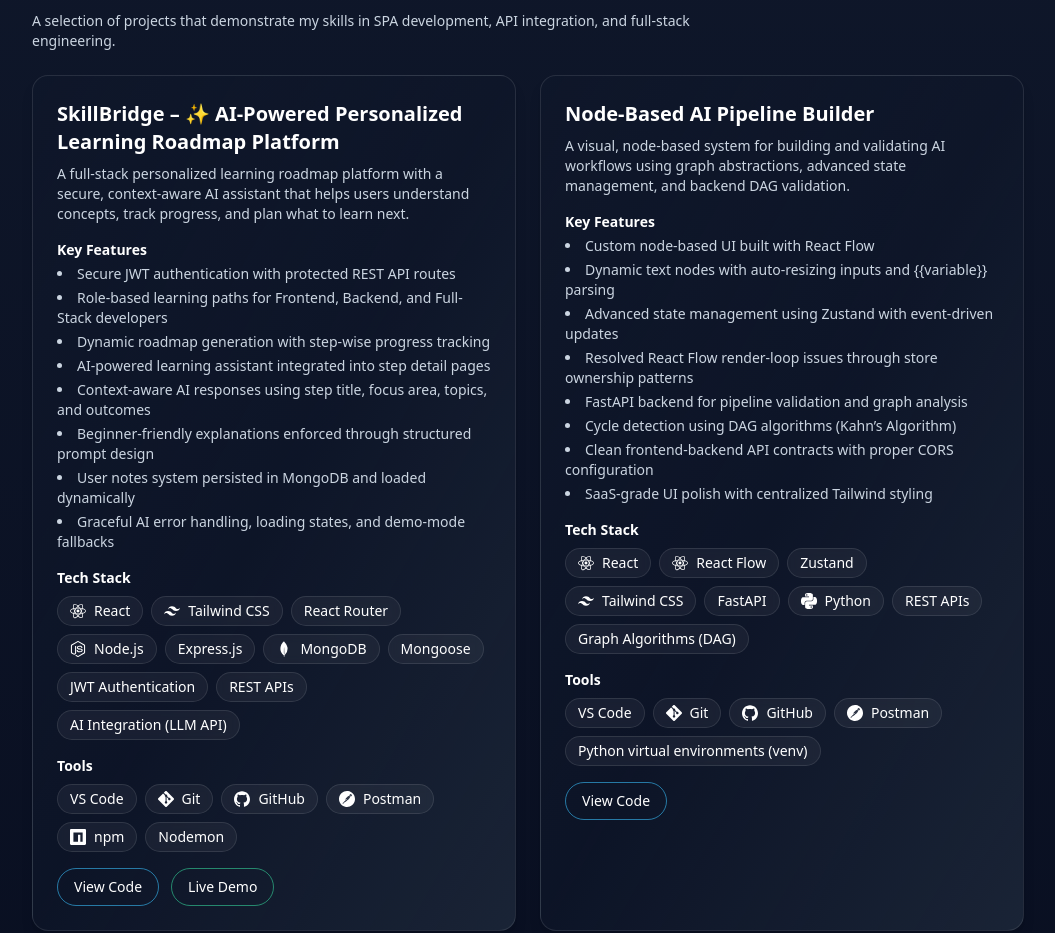
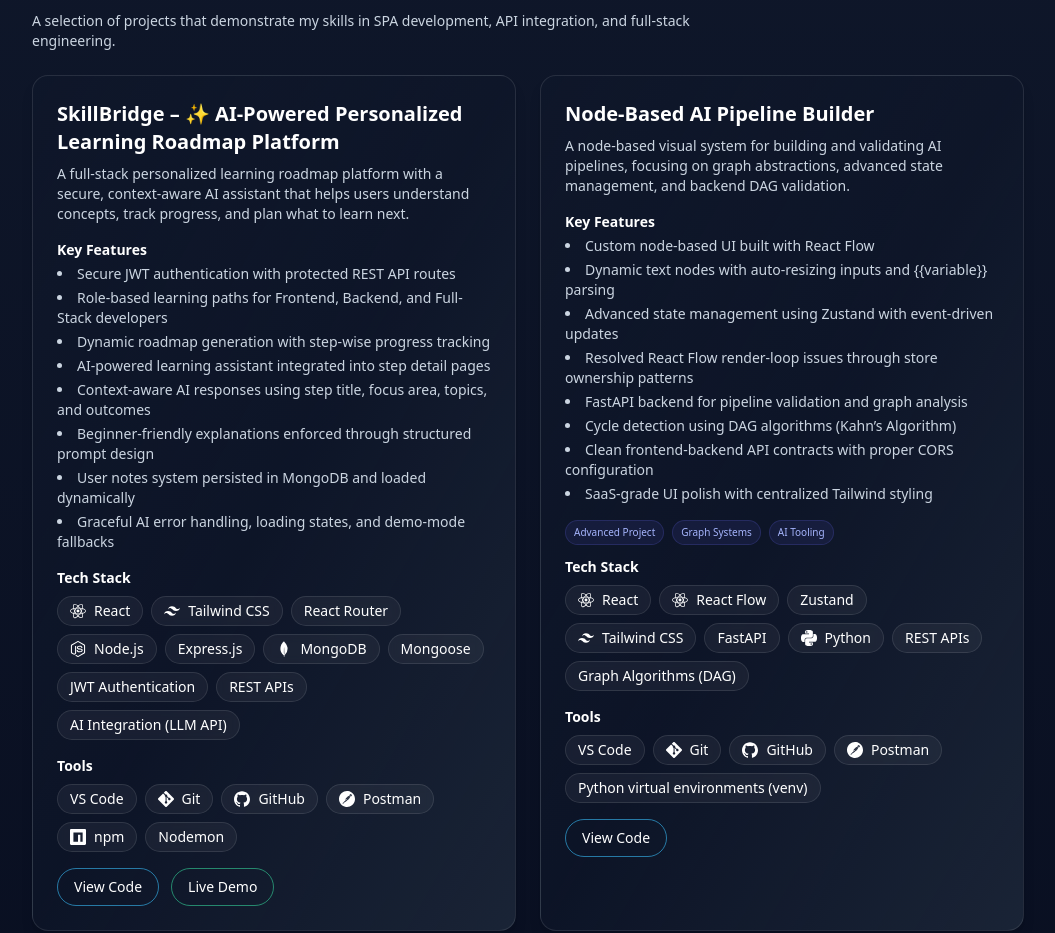
Before and after one commit to 18mukeshram/mukesh-portfolio-main, a React (Vite) app: page / in a window 1280 px wide. Shown: the part 2660-3593 px from the top of the page, without its empty margins (112-1167 px from the left). Built offline with nearby package versions, Linux system fonts and the light colour scheme.

Commit message:
added badge to my new project

```diff
--- a/src/data/portfolioData.js
+++ b/src/data/portfolioData.js
@@ -36,7 +36,7 @@ export const projects = [
     id: "ai-pipeline-builder",
     name: "Node-Based AI Pipeline Builder",
     shortDescription:
-      "A visual, node-based system for building and validating AI workflows using graph abstractions, advanced state management, and backend DAG validation.",
+      "A node-based visual system for building and validating AI pipelines, focusing on graph abstractions, advanced state management, and backend DAG validation.",
 
     features: [
       "Custom node-based UI built with React Flow",
@@ -48,7 +48,7 @@ export const projects = [
       "Clean frontend-backend API contracts with proper CORS configuration",
       "SaaS-grade UI polish with centralized Tailwind styling",
     ],
-
+    badges: ["Advanced Project", "Graph Systems", "AI Tooling"],
     techStack: [
       "React",
       "React Flow",
```
